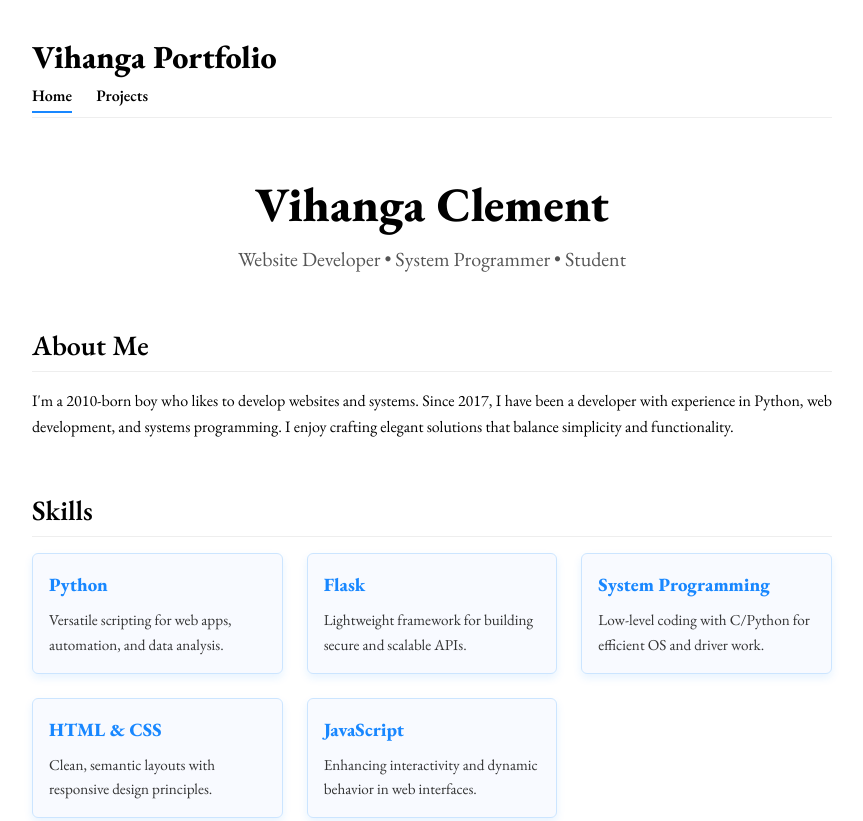
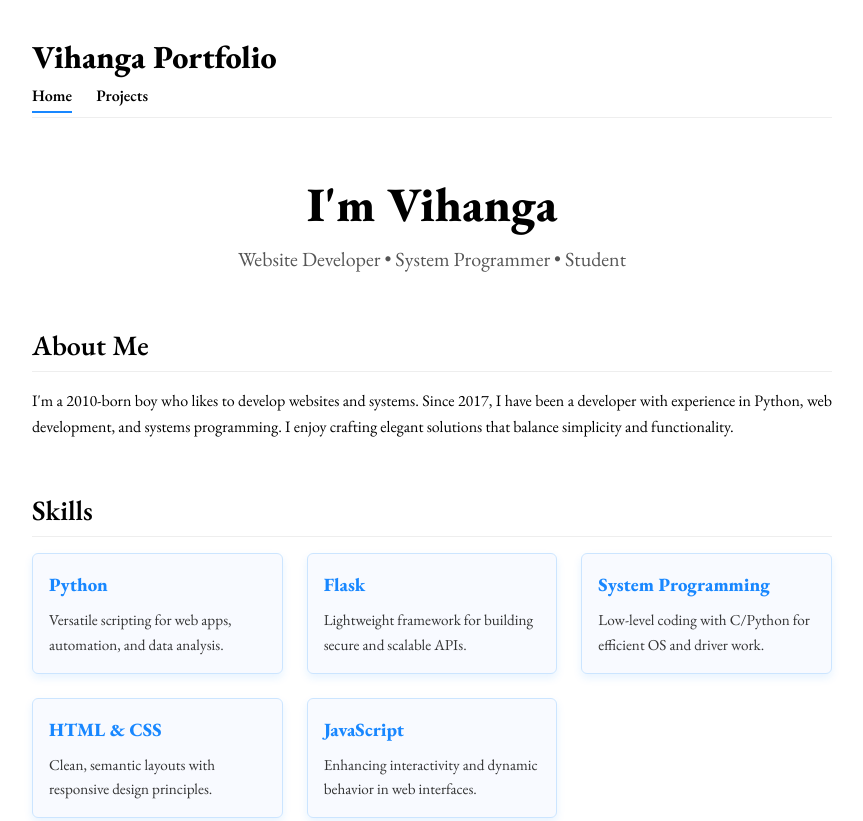
Before and after one commit to VihangaClement/vihangaclement.github.io, a plain HTML site: page index.html in a window 1280 px wide. Shown: the top 821 px of the page, without its empty margins (208-1071 px from the left). Drawn offline with nearby package versions, Linux system fonts and the light colour scheme.

Commit message:
Update index.html

```diff
--- a/index.html
+++ b/index.html
@@ -17,7 +17,7 @@
     </nav>
 
     <section class="hero">
-      <h1>Vihanga Clement</h1>
+      <h1>I'm Vihanga</h1>
       <p>Website Developer • System Programmer • Student</p>
     </section>
 
```
